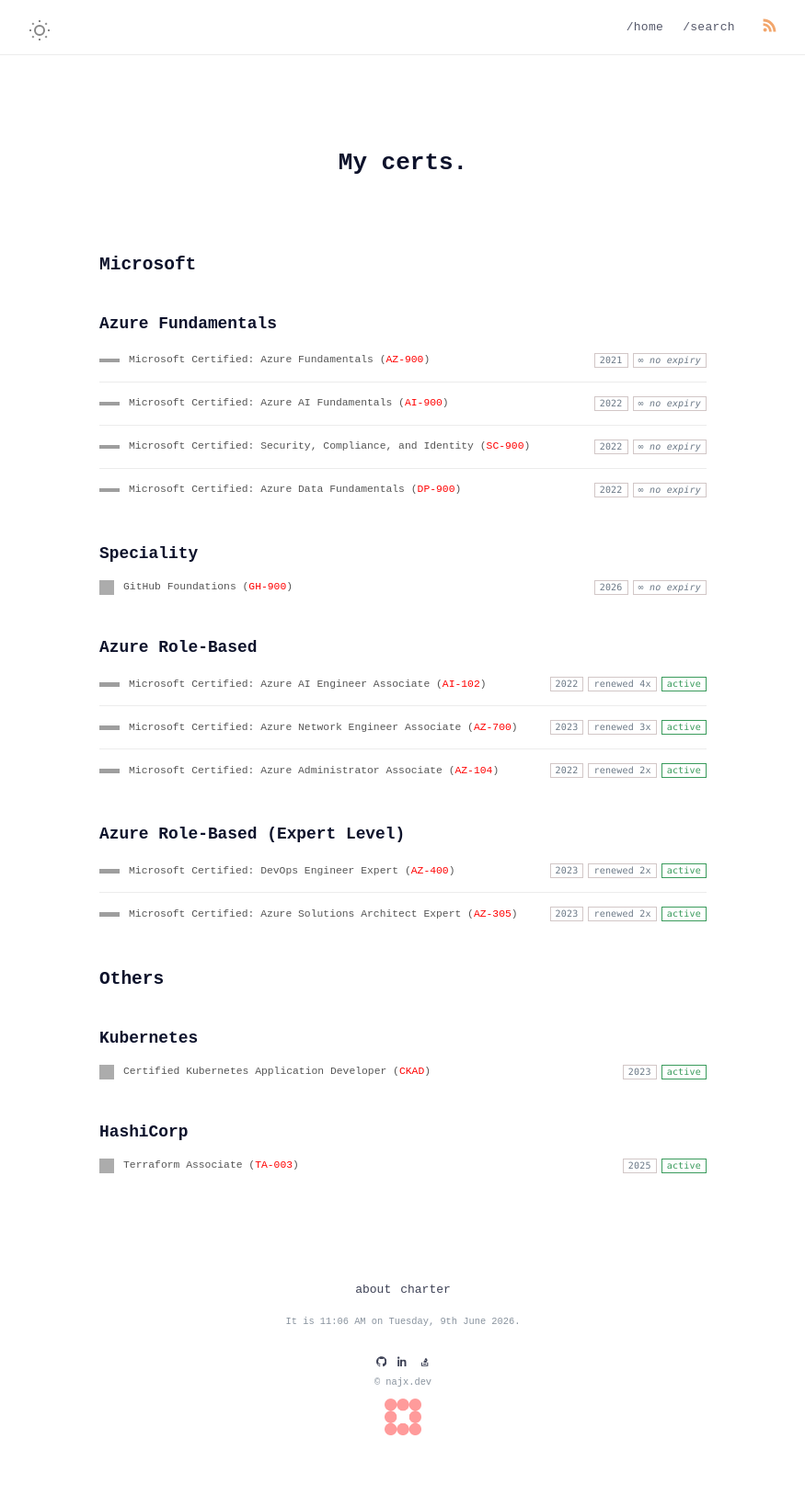
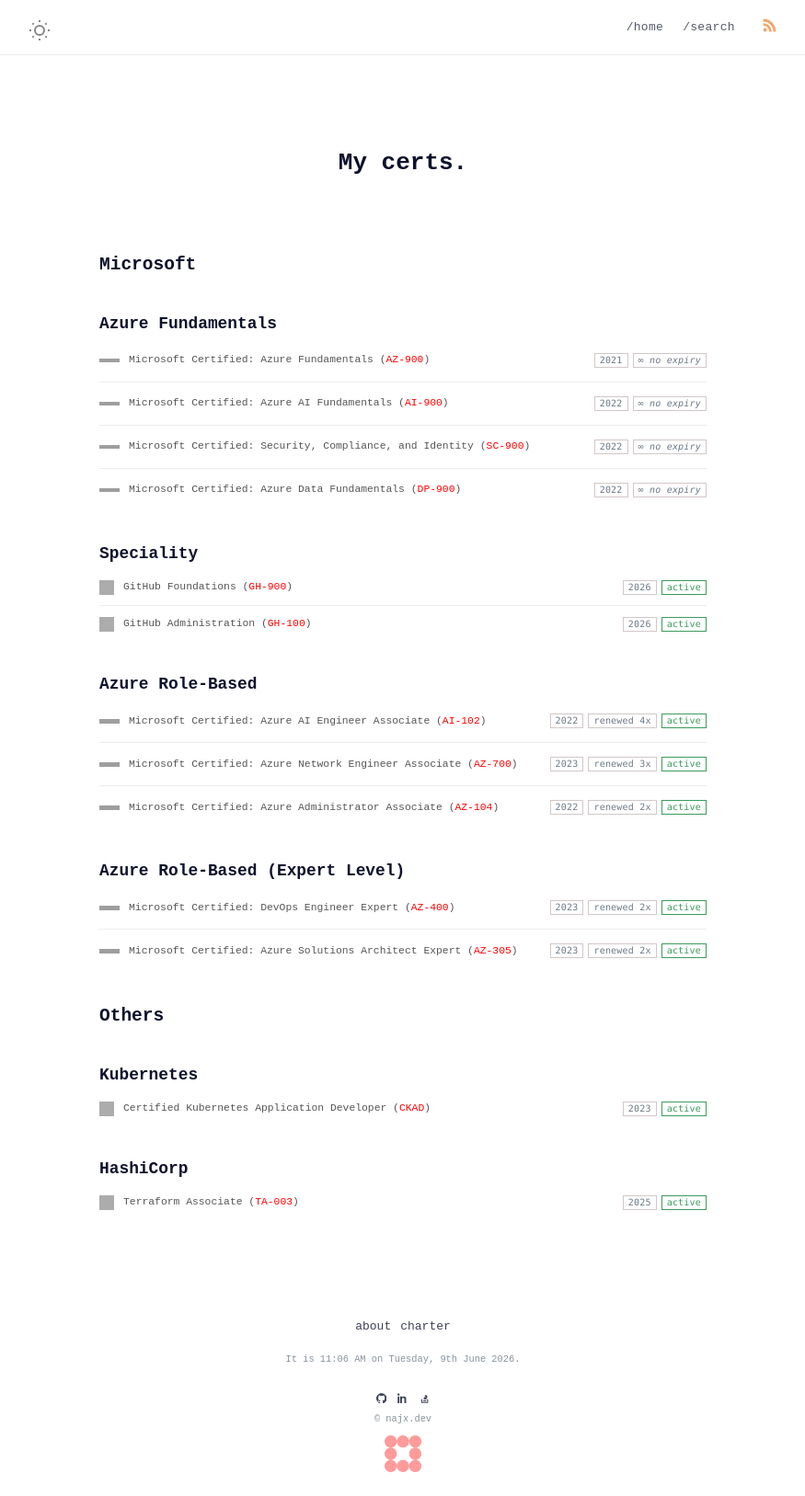
Before and after one commit to najx/najx.github.io, a Jekyll site: the page built from certs.md, in a window 1280 px wide. Shown: the whole page at 92% size, without its empty margins (202-1077 px from the left). Built offline with Jekyll 4.4.1, drawn with Linux system fonts in a browser that asks for light colours; before the commit the page ends 1587 px from its top, so only the background shows below that; grey boxes are pictures that could not be loaded.

Commit message:
Add GH-100

```diff
--- a/certs.md
+++ b/certs.md
@@ -65,7 +65,17 @@
     <span class="cert-name">GitHub Foundations (<a href="https://learn.microsoft.com/api/credentials/share/fr-fr/NajimAbdelmoula-9173/A8981D5D8CFD0BBA?sharingId=F0D21AE2CC8E49FD" target="_blank" rel="noopener noreferrer">GH-900</a>)</span>
     <div class="cert-tags">
       <span class="cert-tag cert-date">2026</span>
-      <span class="cert-tag cert-perpetual">∞ no expiry</span>
+      <span class="cert-tag cert-active">active</span>
+    </div>
+  </li>
+  <li class="cert-item">
+    <a href="https://learn.microsoft.com/en-us/credentials/certifications/github-administration" target="_blank" rel="noopener noreferrer" aria-label="GitHub Administration (GH-100)">
+      <img src="https://cdn.simpleicons.org/github/181717" class="cert-icon cert-icon-mono" alt="GitHub" />
+    </a>
+    <span class="cert-name">GitHub Administration (<a href="https://learn.microsoft.com/api/credentials/share/fr-fr/NajimAbdelmoula-9173/A8981D5D8CFD0BBA?sharingId=F0D21AE2CC8E49FD" target="_blank" rel="noopener noreferrer">GH-100</a>)</span>
+    <div class="cert-tags">
+      <span class="cert-tag cert-date">2026</span>
+      <span class="cert-tag cert-active">active</span>
     </div>
   </li>
 </ul>
```
